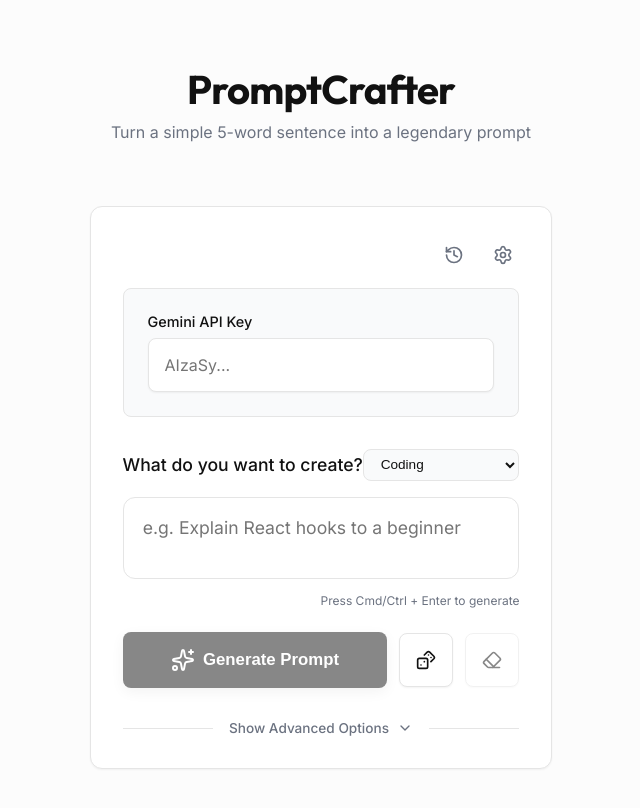
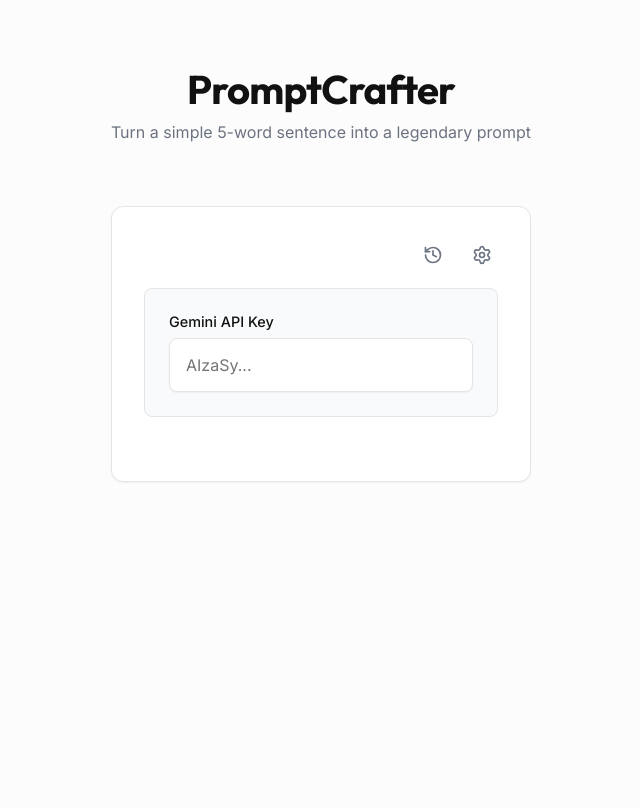
Before and after one commit to njrankitsam11-gif/promptcrafter, a React (Vite) app: page / in a window 1280 px wide. Shown: the top 808 px of the page, without its empty margins (319-959 px from the left). Built offline with nearby package versions, Linux system fonts and the light colour scheme.

Commit message:
Hide prompt box when settings or history are open

```diff
--- a/src/App.tsx
+++ b/src/App.tsx
@@ -415,7 +415,9 @@
             </div>
           )}
 
-          <div className="input-group" style={{ marginTop: '0.5rem' }}>
+          {(!showSettings && !showHistory) && (
+            <>
+              <div className="input-group" style={{ marginTop: '0.5rem' }}>
             <div style={{ display: 'flex', justifyContent: 'space-between', alignItems: 'center', marginBottom: '0.5rem' }}>
               <label style={{ fontSize: '1.1rem', color: 'var(--text-main)', margin: 0 }}>What do you want to create?</label>
               <select
@@ -660,6 +662,8 @@
               )}
             </div>
           )}
+            </>
+          )}
         </div>
 
         {showHistory && (
```
